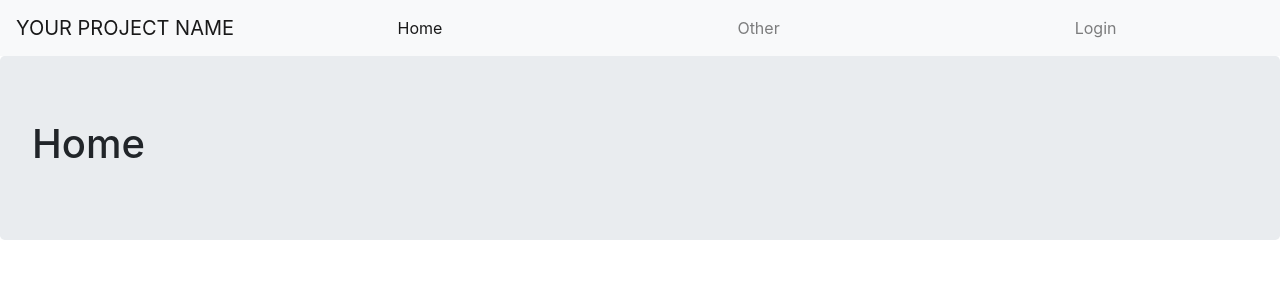
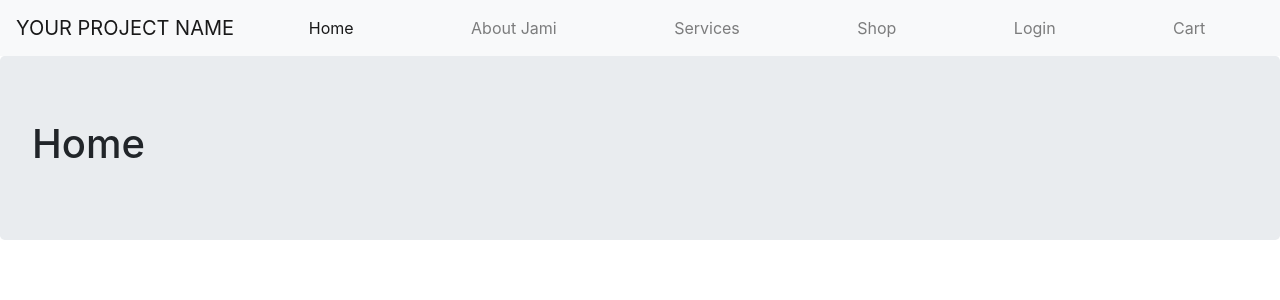
Before and after one commit to anpospisil/jami-lin-frontend, a React (Create React App) app: page / in a window 1280 px wide. Shown: the top 300 px of the page. Built offline with nearby package versions, Linux system fonts and the light colour scheme; no server answers.

Commit message:
added nav links

```diff
--- a/src/App.js
+++ b/src/App.js
@@ -18,9 +18,27 @@ const Home = () => (
     <h1>Home</h1>
   </Jumbotron>
 );
-const Other = () => (
+const About = () => (
   <Jumbotron>
-    <h1>Other</h1>
+    <h1>About Jami</h1>
+  </Jumbotron>
+);
+
+const Services = () => (
+  <Jumbotron>
+    <h1>Services</h1>
+  </Jumbotron>
+);
+
+const Shop = () => (
+  <Jumbotron>
+    <h1>Shop</h1>
+  </Jumbotron>
+);
+
+const Cart = () => (
+  <Jumbotron>
+    <h1>Cart</h1>
   </Jumbotron>
 );
 
@@ -39,7 +57,10 @@ function App() {
       {isLoading ? <Loading /> : null}
       <Switch>
         <Route exact path="/" component={Home} />
-        <Route path="/other" component={Other} />
+        <Route path="/about" component={About} />
+        <Route path="/services" component={Services} />
+        <Route path="/shop" component={Shop} />
+        <Route path="/cart" component={Cart} />
         <Route path="/signup" component={SignUp} />
         <Route path="/login" component={Login} />
       </Switch>
--- a/src/components/Navigation/index.js
+++ b/src/components/Navigation/index.js
@@ -22,8 +22,11 @@ export default function Navigation() {
       <Navbar.Collapse id="basic-navbar-nav">
         <Nav style={{ width: "100%" }} fill>
           <NavbarItem path="/" linkText="Home" />
-          <NavbarItem path="/other" linkText="Other" />
+          <NavbarItem path="/about" linkText="About Jami" />
+          <NavbarItem path="/services" linkText="Services" />
+          <NavbarItem path="/shop" linkText="Shop" />
           {loginLogoutControls}
+          <NavbarItem path="/cart" linkText="Cart" />
         </Nav>
       </Navbar.Collapse>
     </Navbar>
```
Also changed, not shown: src/components/ShopItemCard/index.jsx (added).
